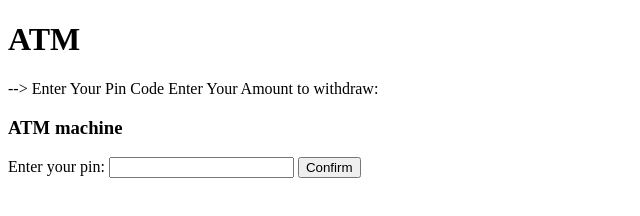
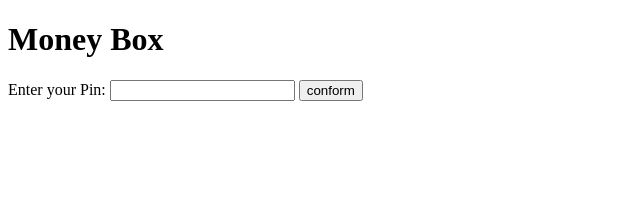
Before and after one commit to daniyalhassan225/Money-Box, a plain HTML site: page index.html in a window 1280 px wide. Shown: the whole page, without its empty margins (0-640 px from the left). Drawn offline with Linux system fonts and the light colour scheme.

Commit message:
money box

```diff
--- a/index.html
+++ b/index.html
@@ -1,101 +1,91 @@
 <!DOCTYPE html>
 <html lang="en">
+
 <head>
     <meta charset="UTF-8">
     <meta http-equiv="X-UA-Compatible" content="IE=edge">
     <meta name="viewport" content="width=device-width, initial-scale=1.0">
     <title>Document</title>
 </head>
+
 <body>
-    <h1>ATM</h1>
-    <!-- //<form onsubmit="checkPin(); return false"> --> -->
-        Enter Your Pin Code
-        <!-- <input type="number" id="userinputPin" required> -->
-        <!-- <button>confirm</button> -->
-    </form>
-
-    <!-- <h4 id="errorMessage"></h4> -->
-    <!-- <div id="homeScreen" style="display:none;"> -->
-    <!-- <form onsubmit="withdraw(); return false"> -->
-        Enter Your Amount to withdraw:
-        <!-- <input type="number" id="userInputAmount" required> -->
-        <!-- <button>withdraw</button> -->
-
-    </form>
-
-
-    </div>
     <form onsubmit="checkPin(); return false">
 
-        <h3>ATM machine</h3>
+        <h1>Money Box</h1>
 
-        Enter your pin:
-
-        <input type="number" id="userInputPin" required>
-        <button>Confirm</button>
+        Enter your Pin:
+        <input type="type" id="userinputPin" required>
+        <button>conform</button>
     </form>
 
     <h4 id="errorMessage"></h4>
 
-
-    <div id="homeScreen">
-
-    </div>
-
+    <div id="homeScreen"></div>
 
     <script>
-        // atm machine money box
-        let moneyBox = 22000;
-        let cardDailyLimit = 20000;
-        let accountBalance = 50000;
-
+        let moneyBox = 25000;
+        let cardDailylimit = 20000;
+        let accountBalane = 60000;
 
         function checkPin() {
-            console.log("I am checking pin");
+            console.log("I am checking Pin");
 
-            let userInputPin = document.querySelector("#userInputPin").value;
+            let userinputPin = document.querySelector("#userinputPin").value;
 
-            if (userInputPin.length < 4) {
-                document.querySelector("#errorMessage").innerHTML = `you must enter 4 digit pin number`;
+            if (userinputPin.length < 4) {
+                document.querySelector("#errorMessage").innerHTML = `You must Enter 4 digit pin number`
                 return;
             }
-            if (userInputPin.length > 4) {
-                document.querySelector("#errorMessage").innerHTML = `you must enter 4 digit pin number`;
+            if (userinputPin.length > 4) {
+                document.querySelector("#errorMessage").innerHTML = `You must Enter 4 digit pin number`
                 return;
             }
+            if (userinputPin === "1245") {
+                document.querySelector("#errorMessage").innerHTML = `Correct pin number`
+                document.querySelector("#homeScreen").innerHTML = `
 
-            if (userInputPin === "1245") {
-                document.querySelector("#errorMessage").innerHTML = `Correct pin number ✅`;
-
-                document.getElementById("#homeScreen").innerHTML = `
                 <form onsubmit="withdraw(); return false">
 
                 Enter your amount to withdraw:
                 <input type="number" id="userInputAmount" required>
-                    <button>WithDraw</button>
+                <button>withdraw</button>
                 </form>
 
+
                 `
-
                 return;
             }
-            if (userInputPin !== "5112") {
-                document.querySelector("#errorMessage").innerHTML = `Incorrect pin number ❌`;
+            if (userinputPin !== "1245") {
+                document.querySelector("#errorMessage").innerHTML = `Incorrect pin number`
                 return;
             }
 
+
         }
 
-        function withDraw() {
+        function withdraw() {
             let amount = document.querySelector("#userInputAmount").value;
-            if (amount > moneyBox) {
-                console.log("this machine dont have enough money, please try smaller amount");
+            if(amount > moneyBox){
+                console.log("this machine  dont have enough money")
+
             }
+        }
+
+    </script>
 
 
 
-        }
-        </script>
+
+
+
+
+
+
+
+
+
+
 
 </body>
+
 </html>
```
Lines whose indentation alone changed are shown as unchanged.
